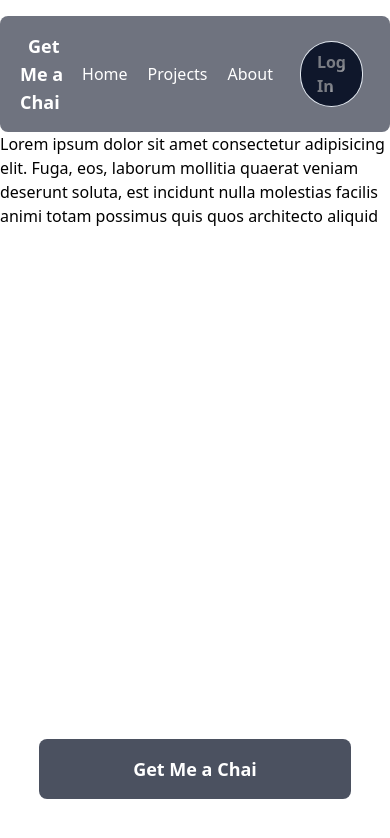
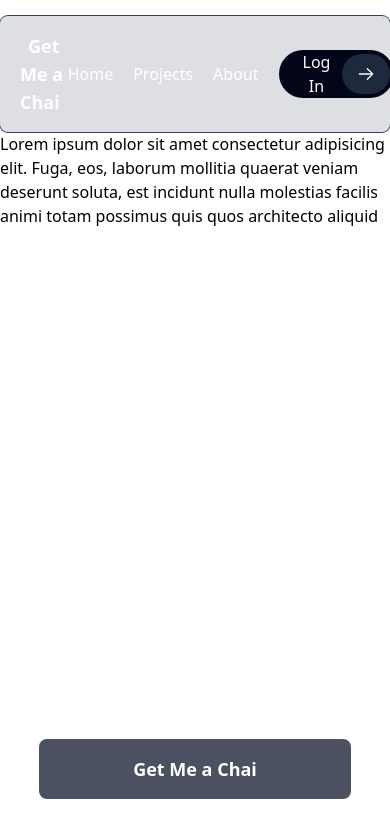
Before and after one commit to harshchill/getmea-chai, a Next.js app: page / in a window 390 px wide. Shown: the top 838 px of the page. Built offline with nearby package versions, Linux system fonts and the light colour scheme.

Commit message:
Made  Navbar : Responsivenss and functionality remains

```diff
--- a/components/Navbar.js
+++ b/components/Navbar.js
@@ -1,20 +1,41 @@
-import React from 'react'
-import ShinyText from './ShinyText'
+import React from "react";
+import ShinyText from "./ShinyText";
 
 const Nav = () => {
   return (
-    <nav className='w-full md:w-4/5 flex justify-between items-center  mx-auto mt-4 px-5 p-4 bg-slate-900/60 rounded-lg text-white'>
-        <div>
-            <span className='text-lg font-bold mx-2'>Get Me a Chai</span>
-        </div>
-        <div className='flex items-center gap-5'>
-            <span className='cursor-pointer hover:text-slate-400'>Home</span>
-            <span className='cursor-pointer hover:text-slate-400'>Projects</span>
-            <span className='cursor-pointer hover:text-slate-400'>About</span>
-            <span className='cursor-pointer font-bold bg-slate-900 px-4 mx-2 py-2 ring-1 ring-slate-200 rounded-full'><ShinyText text="Log In" disabled={false} speed={3} className='custom-class' /></span>
-        </div>
+    <nav className="w-full md:w-4/5 flex justify-between items-center  mx-auto mt-4 px-5 p-4 backdrop-blur-[1px] ring-[1px] bg-slate-800/15 ring-slate-700 rounded-lg text-white">
+      <div>
+        <span className="text-lg font-bold mx-2">Get Me a Chai</span>
+      </div>
+      <div className="flex items-center gap-5">
+        <span className="cursor-pointer hover:text-slate-400">Home</span>
+        <span className="cursor-pointer hover:text-slate-400">Projects</span>
+        <span className="cursor-pointer hover:text-slate-400">About</span>
+        <button className="group relative inline-flex h-[calc(44px+4px)] items-center justify-center rounded-full bg-slate-950 py-1 pl-6 pr-14 font-medium text-neutral-50">
+          <span className="z-10 pr-2">Log In</span>
+          <div className="absolute right-1 inline-flex h-10 w-12 items-center justify-end rounded-full bg-slate-800 transition-[width] group-hover:w-[calc(100%-8px)]">
+            <div className="mr-3.5 flex items-center justify-center">
+              <svg
+                width="15"
+                height="15"
+                viewBox="0 0 15 15"
+                fill="none"
+                xmlns="http://www.w3.org/2000/svg"
+                className="h-5 w-5 text-neutral-50"
+              >
+                <path
+                  d="M8.14645 3.14645C8.34171 2.95118 8.65829 2.95118 8.85355 3.14645L12.8536 7.14645C13.0488 7.34171 13.0488 7.65829 12.8536 7.85355L8.85355 11.8536C8.65829 12.0488 8.34171 12.0488 8.14645 11.8536C7.95118 11.6583 7.95118 11.3417 8.14645 11.1464L11.2929 8H2.5C2.22386 8 2 7.77614 2 7.5C2 7.22386 2.22386 7 2.5 7H11.2929L8.14645 3.85355C7.95118 3.65829 7.95118 3.34171 8.14645 3.14645Z"
+                  fill="currentColor"
+                  fillRule="evenodd"
+                  clipRule="evenodd"
+                ></path>
+              </svg>
+            </div>
+          </div>
+        </button>
+      </div>
     </nav>
-  )
-}
+  );
+};
 
-export default Nav
+export default Nav;
```
